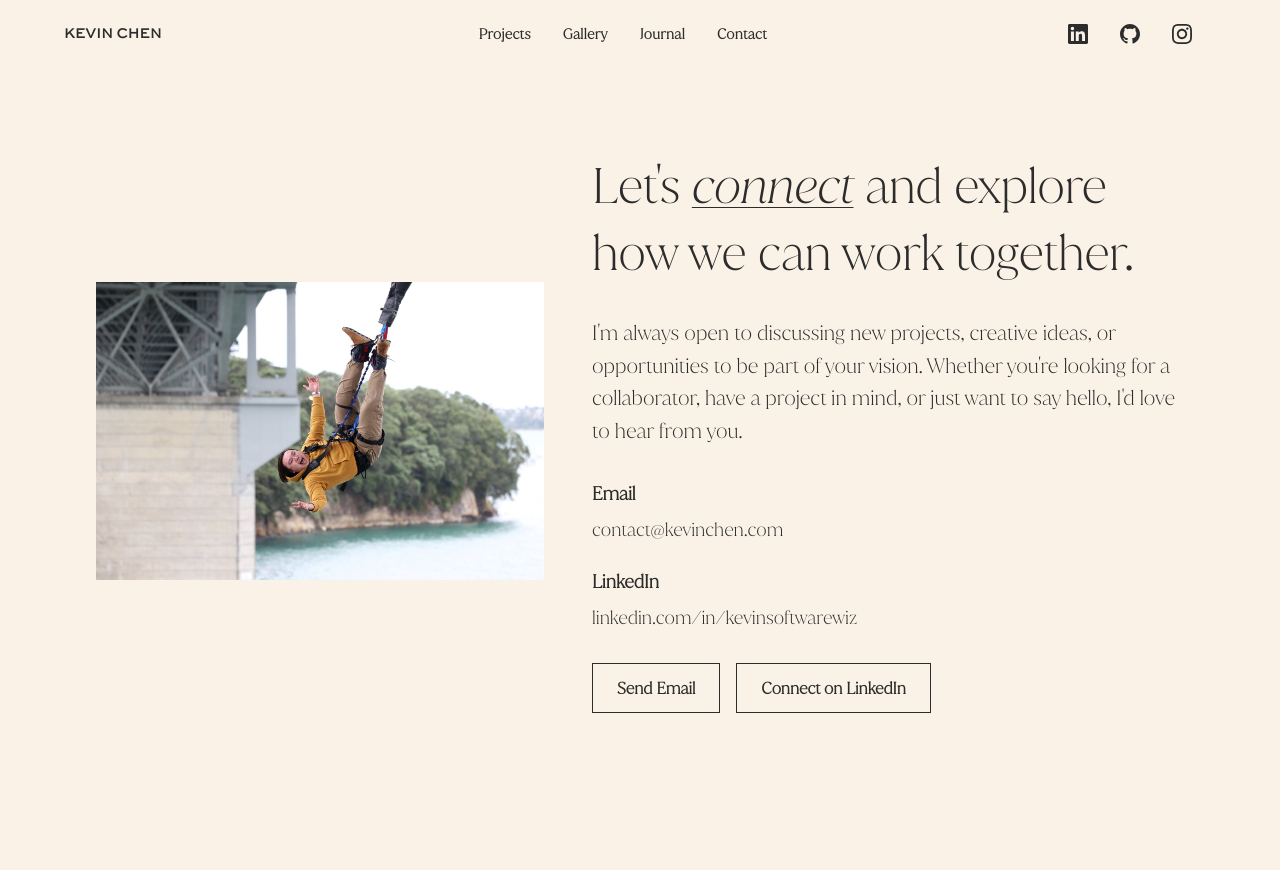
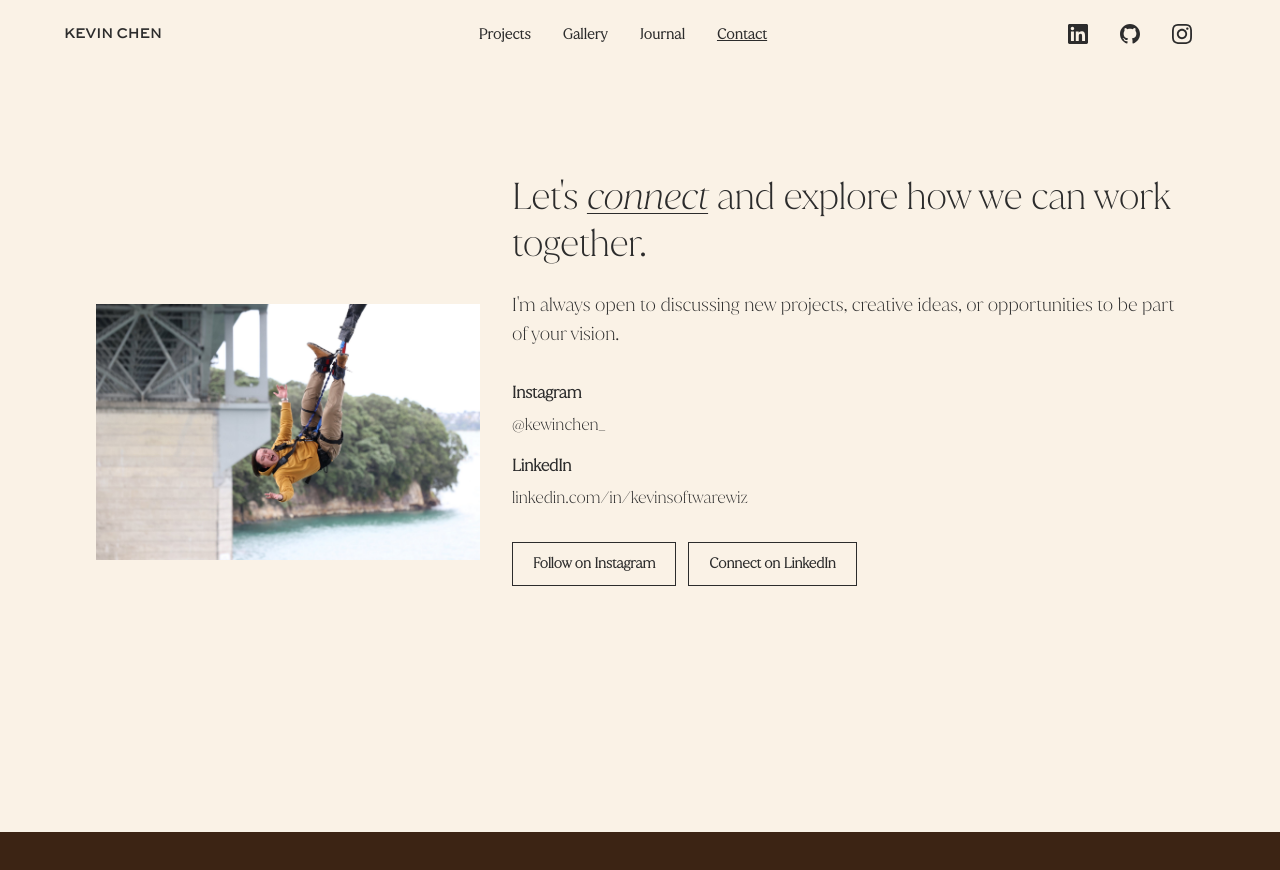
Before and after one commit to KevinChen2211/personal-portfolio, a Next.js app: page /contact in a window 1280 px wide. Shown: the top 870 px of the page. After the commit the page ends 832 px from the top, so only its background shows below. Built offline with nearby package versions, Linux system fonts and the light colour scheme; a web font is replaced by a local one.

Commit message:
change contact page to underline on nav bar

```diff
--- a/app/contact/page.tsx
+++ b/app/contact/page.tsx
@@ -65,7 +65,7 @@ export default function ContactPage() {
           </Link>
           <Link
             href="/contact"
-            className="text-xs md:text-sm font-semibold tracking-wide hover:opacity-70 transition-opacity"
+            className="text-xs md:text-sm font-semibold tracking-wide hover:opacity-70 transition-opacity underline"
             style={{
               color: textColor,
               fontFamily:
@@ -127,11 +127,11 @@ export default function ContactPage() {
       </header>
 
       {/* Main Content Area */}
-      <main className="relative px-4 sm:px-6 md:px-12 lg:px-20 xl:px-24 min-h-screen flex items-center pt-24 md:pt-0">
-        <div className="w-full flex flex-col md:flex-row items-center md:items-start gap-8 md:gap-12">
+      <main className="relative px-4 sm:px-6 md:px-12 lg:px-20 xl:px-24 h-screen flex items-center pt-20 md:pt-0 overflow-hidden">
+        <div className="w-full flex flex-col md:flex-row items-center md:items-start gap-6 md:gap-8">
           {/* Contact Image - Left Side */}
-          <div className="w-full md:w-[40vw] lg:w-[35vw] max-w-[600px] flex-shrink-0 order-2 md:order-1">
-            <div className="relative w-full aspect-[3/4] md:h-[70vh] max-h-[800px]">
+          <div className="w-full md:w-[35vw] lg:w-[30vw] max-w-[500px] flex-shrink-0 order-2 md:order-1">
+            <div className="relative w-full h-[40vh] md:h-[65vh] max-h-[600px]">
               <Image
                 src="/images/contact_me.jpg"
                 alt="Contact"
@@ -139,7 +139,7 @@ export default function ContactPage() {
                 className="object-contain"
                 quality={100}
                 priority
-                sizes="(max-width: 768px) 100vw, 40vw"
+                sizes="(max-width: 768px) 100vw, 35vw"
               />
             </div>
           </div>
@@ -147,7 +147,7 @@ export default function ContactPage() {
           {/* Contact Content - Right Side */}
           <div className="w-full md:flex-1 order-1 md:order-2">
             <div
-              className="text-2xl sm:text-3xl md:text-4xl lg:text-5xl leading-[1.5] md:leading-[1.4] mb-8"
+              className="text-xl sm:text-2xl md:text-3xl lg:text-4xl leading-[1.4] md:leading-[1.3] mb-4 md:mb-6"
               style={{
                 fontFamily:
                   "'Juana', var(--font-display), 'Playfair Display', 'Times New Roman', serif",
@@ -165,7 +165,7 @@ export default function ContactPage() {
             </div>
 
             <div
-              className="text-lg md:text-xl leading-relaxed mb-8"
+              className="text-base md:text-lg leading-relaxed mb-6 md:mb-8"
               style={{
                 fontFamily:
                   "'Juana', var(--font-display), 'Playfair Display', 'Times New Roman', serif",
@@ -175,38 +175,38 @@ export default function ContactPage() {
               }}
             >
               I'm always open to discussing new projects, creative ideas, or
-              opportunities to be part of your vision. Whether you're looking
-              for a collaborator, have a project in mind, or just want to say
-              hello, I'd love to hear from you.
+              opportunities to be part of your vision.
             </div>
 
-            <div className="space-y-6 mb-8">
+            <div className="space-y-4 mb-6 md:mb-8">
               <div>
                 <h3
-                  className="text-base md:text-lg font-semibold mb-2"
+                  className="text-sm md:text-base font-semibold mb-1 md:mb-2"
                   style={{
                     color: textColor,
                     fontFamily:
                       "'Juana', var(--font-display), 'Playfair Display', 'Times New Roman', serif",
                   }}
                 >
-                  Email
+                  Instagram
                 </h3>
                 <a
-                  href="mailto:contact@kevinchen.com"
-                  className="text-base md:text-lg hover:opacity-70 transition-opacity hover:underline"
+                  href="https://www.instagram.com/kewinchen_/"
+                  target="_blank"
+                  rel="noreferrer"
+                  className="text-sm md:text-base hover:opacity-70 transition-opacity hover:underline"
                   style={{
                     color: textColor,
                     fontFamily:
                       "'Juana', var(--font-display), 'Playfair Display', 'Times New Roman', serif",
                   }}
                 >
-                  contact@kevinchen.com
+                  @kewinchen_
                 </a>
               </div>
               <div>
                 <h3
-                  className="text-base md:text-lg font-semibold mb-2"
+                  className="text-sm md:text-base font-semibold mb-1 md:mb-2"
                   style={{
                     color: textColor,
                     fontFamily:
@@ -219,7 +219,7 @@ export default function ContactPage() {
                   href="https://www.linkedin.com/in/kevinsoftwarewiz"
                   target="_blank"
                   rel="noreferrer"
-                  className="text-base md:text-lg hover:opacity-70 transition-opacity hover:underline"
+                  className="text-sm md:text-base hover:opacity-70 transition-opacity hover:underline"
                   style={{
                     color: textColor,
                     fontFamily:
@@ -231,23 +231,25 @@ export default function ContactPage() {
               </div>
             </div>
 
-            <div className="flex flex-col sm:flex-row gap-4">
+            <div className="flex flex-col sm:flex-row gap-3">
               <a
-                href="mailto:contact@kevinchen.com"
-                className="px-6 py-3 text-sm md:text-base font-semibold text-center hover:opacity-70 transition-opacity border border-current"
+                href="https://www.instagram.com/kewinchen_/"
+                target="_blank"
+                rel="noreferrer"
+                className="px-5 py-2.5 text-xs md:text-sm font-semibold text-center hover:opacity-70 transition-opacity border border-current"
                 style={{
                   color: textColor,
                   fontFamily:
                     "'Juana', var(--font-display), 'Playfair Display', 'Times New Roman', serif",
                 }}
               >
-                Send Email
+                Follow on Instagram
               </a>
               <a
                 href="https://www.linkedin.com/in/kevinsoftwarewiz"
                 target="_blank"
                 rel="noreferrer"
-                className="px-6 py-3 text-sm md:text-base font-semibold text-center hover:opacity-70 transition-opacity border border-current"
+                className="px-5 py-2.5 text-xs md:text-sm font-semibold text-center hover:opacity-70 transition-opacity border border-current"
                 style={{
                   color: textColor,
                   fontFamily:
@@ -260,9 +262,6 @@ export default function ContactPage() {
           </div>
         </div>
       </main>
-
-      {/* Bottom padding */}
-      <div className="h-32" />
     </div>
   );
 }
--- a/app/page.tsx
+++ b/app/page.tsx
@@ -253,7 +253,7 @@ export default function Home() {
       </header>
 
       {/* Main Content Area */}
-      <main className="relative px-4 sm:px-6 md:px-12 lg:px-20 xl:px-24 min-h-screen flex items-center pt-24 md:pt-0">
+      <main className="relative px-4 sm:px-6 md:px-12 lg:px-20 xl:px-24 min-h-screen flex items-center pt-24 md:pt-30">
         <div className="w-full flex flex-col md:flex-row items-center md:items-start gap-6 md:gap-12">
           {/* Hero Text - Large Serif Display */}
           <div className="w-full md:max-w-[60vw] lg:max-w-[50vw] relative">
```
